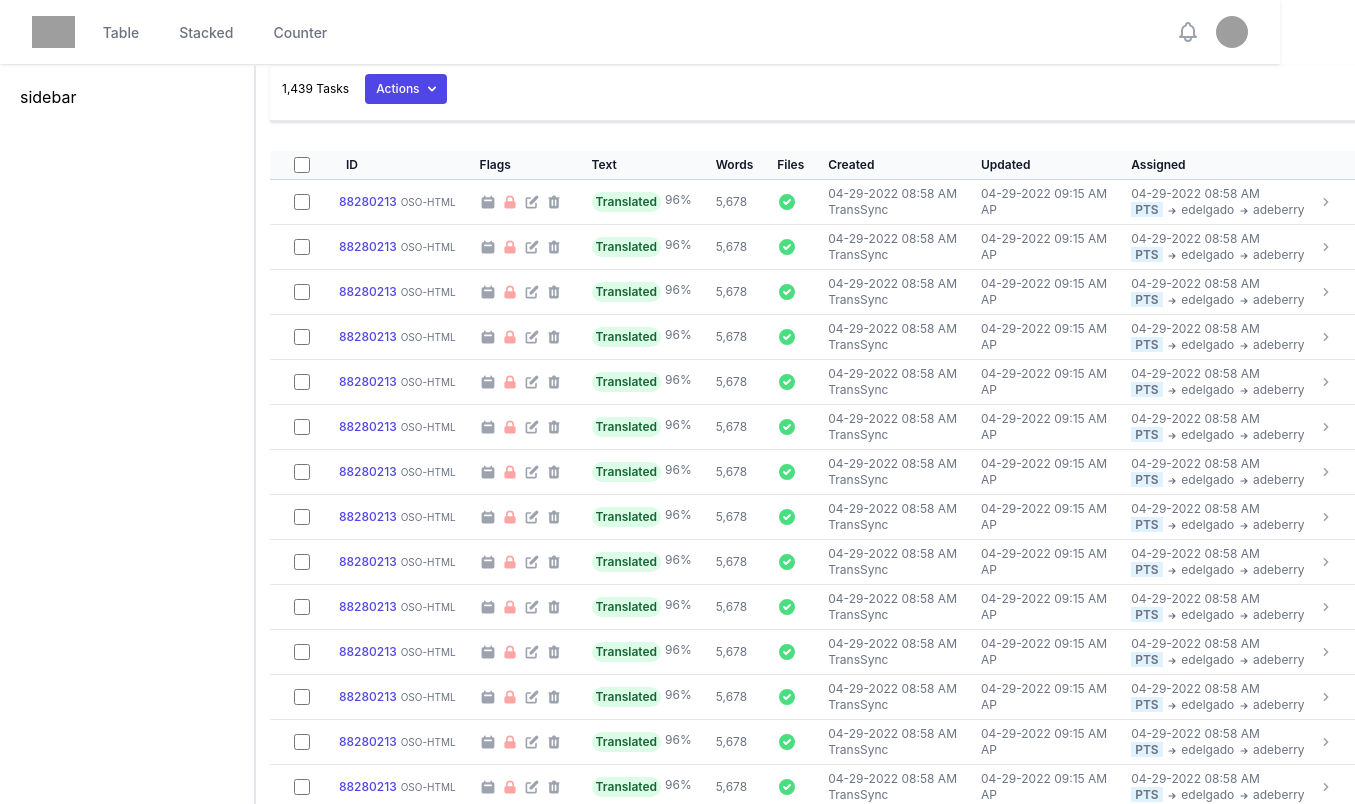
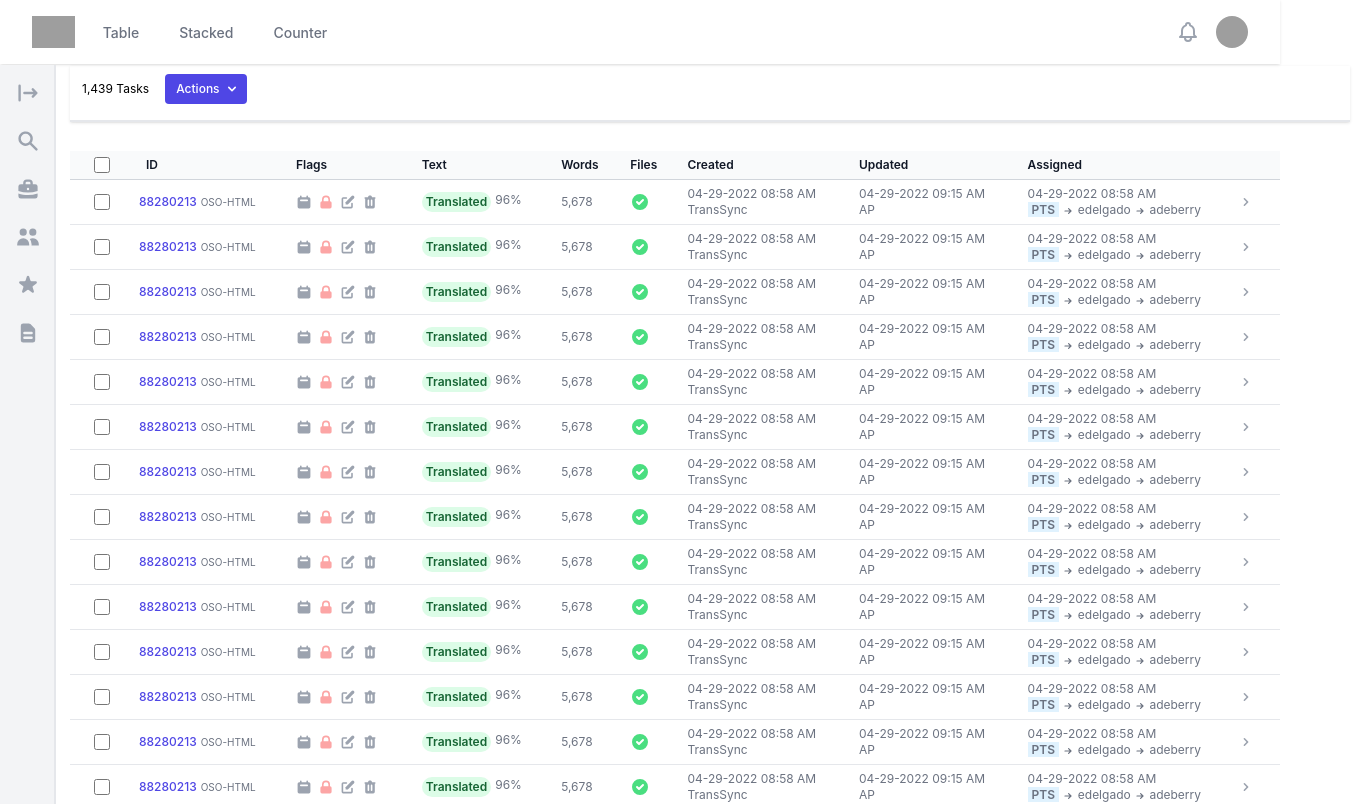
Before and after one commit to edelgado-en/page-queue, a React (Create React App) app: page /#/ in a window 1280 px wide. Shown: the top 804 px of the page, 1355 px wide, since content can reach past the window. Built offline with nearby package versions, Linux system fonts and the light colour scheme; grey boxes are pictures that could not be loaded.

Commit message:
Added sidebar icons and working on layout functionality

```diff
--- a/src/routes/home/home.component.jsx
+++ b/src/routes/home/home.component.jsx
@@ -1,7 +1,8 @@
 import { useLayoutEffect, useRef, useState } from 'react'
 import { CalendarIcon, ChevronRightIcon,
   ArrowSmRightIcon, LockClosedIcon,
-   PencilAltIcon, TrashIcon, CheckCircleIcon } from '@heroicons/react/solid'
+   PencilAltIcon, TrashIcon, CheckCircleIcon,
+  LoginIcon, LogoutIcon, SearchIcon, UsersIcon, BriefcaseIcon, StarIcon, DocumentTextIcon } from '@heroicons/react/solid'
 
 import Dropdown from '../../components/dropdown.component'
 
@@ -142,6 +143,7 @@ function classNames(...classes) {
 
 export default function Home() {
   const checkbox = useRef()
+  const [sideBarExpanded, setSideBarExpanded] = useState(false);
   const [checked, setChecked] = useState(false)
   const [indeterminate, setIndeterminate] = useState(false)
   const [selectedPeople, setSelectedPeople] = useState([])
@@ -159,15 +161,62 @@ export default function Home() {
     setIndeterminate(false)
   }
 
+  const handleSideBarExpanded = () => {
+      setSideBarExpanded(!sideBarExpanded);
+  }
+
+  const SlimSideBar = () => {
+    return (
+      <div className="fixed flex bg-gray-100 min-h-screen flex-col z-50 border-r-2 p-4 w-14">
+        <LogoutIcon className="flex-shrink-0 h-6 w-6 text-gray-400 cursor-pointer" onClick={handleSideBarExpanded}/>
+        <SearchIcon className="flex-shrink-0 h-6 w-6 text-gray-400 cursor-pointer mt-6" onClick={handleSideBarExpanded}/>
+        <BriefcaseIcon className="flex-shrink-0 h-6 w-6 text-gray-400 cursor-pointer mt-6" onClick={handleSideBarExpanded}/>{/* LSP */}
+        <UsersIcon className="flex-shrink-0 h-6 w-6 text-gray-400 cursor-pointer mt-6" onClick={handleSideBarExpanded}/>{/* linguist pending workload distribution. Add tooltip  */}
+        <StarIcon className="flex-shrink-0 h-6 w-6 text-gray-400 cursor-pointer mt-6" onClick={handleSideBarExpanded}/>{/* prefered search */}
+        <DocumentTextIcon className="flex-shrink-0 h-6 w-6 text-gray-400 cursor-pointer mt-6" onClick={handleSideBarExpanded}/>{/* New Segment */}
+      </div>
+    )
+  }
+
+  const ExpandedSideBar = () => {
+    return (
+      <div className="fixed flex bg-gray-100 min-h-screen flex-col z-50 border-r-2 p-3 w-64">
+        <div className="flex flex-row">
+          <div className='basis-[90%]'>
+            <div className="border-b border-gray-200">
+              <nav className="flex space-x-5">
+                <a className="cursor-pointer whitespace-nowrap py-2 px-1 border-b-2 font-medium text-xs border-indigo-500 text-indigo-600">
+                  <SearchIcon className="h-5 w-5 text-gray-400"/>
+                </a>
+                <a className="cursor-pointer whitespace-nowrap py-2 px-1 border-b-2 font-medium text-xs border-transparent text-gray-500 hover:text-gray-700 hover:border-gray-300">
+                  <BriefcaseIcon className="h-5 w-5 text-gray-400"/>
+                </a>
+                <a className="cursor-pointer whitespace-nowrap py-2 px-1 border-b-2 font-medium text-xs border-transparent text-gray-500 hover:text-gray-700 hover:border-gray-300">
+                  <UsersIcon className="h-5 w-5 text-gray-400"/>
+                </a>
+                <a className="cursor-pointer whitespace-nowrap py-2 px-1 border-b-2 font-medium text-xs border-transparent text-gray-500 hover:text-gray-700 hover:border-gray-300">
+                  <StarIcon className="h-5 w-5 text-gray-400"/>
+                </a>
+              </nav>
+            </div>
+          </div>
+          <div className='basis-[10%] pt-1'>
+            <LoginIcon className="flex-shrink-0 h-6 w-6 text-gray-400 cursor-pointer" onClick={handleSideBarExpanded}/>
+          </div>
+        </div>
+      </div>
+    )
+  }
+
   return (
     <>
     <div style={{ marginTop: '65px' }}></div>
     <div class="flex">
 
-    <div class="fixed flex min-h-screen w-64 flex-col z-50 border-r-2 p-5">sidebar</div> {/* w-64 when expanded. w-14 skinny */}
+    { sideBarExpanded ? <ExpandedSideBar /> : <SlimSideBar /> }
 
     <div class="w-full">
-      <div class="mt-1" style={{ marginLeft: '270px' }}>{/* 60px when skinny */}
+      <div class="mt-1" style={{ marginLeft: sideBarExpanded ? '270px' : '70px' }}>
          <div className="shadow md:px-3 h-14
                             fixed z-10 bg-white border-solid border-b-2
                              border-gray-200 p-2 w-full flex flex-row" style={{ marginTop: '-85px' }}>
@@ -260,7 +309,7 @@ export default function Home() {
                 </td>
                 <td className="whitespace-nowrap px-3 py1.5 text-xs text-gray-500">
                   <div className="flex items-center text-sm text-gray-500">
-                    <CalendarIcon className="flex-shrink-0 mr-1.5 h-4 w-4 text-gray-400" aria-hidden="true" />
+                    <CalendarIcon className="flex-shrink-0 mr-1.5 h-4 w-4 text-gray-400" />
                     <LockClosedIcon className="flex-shrink-0 mr-1.5 h-4 w-4 text-red-300" />
                     <PencilAltIcon className="flex-shrink-0 mr-1.5 h-4 w-4 text-gray-400" />
                     <TrashIcon className="flex-shrink-0 mr-1.5 h-4 w-4 text-gray-400" />
```
